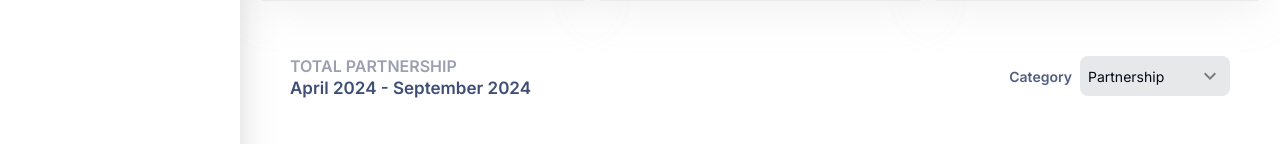
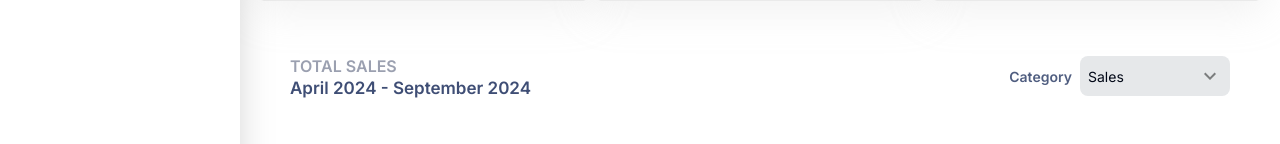
Before and after one commit to David-Maduabuchi/portfolio-kingsrecord, a React (Vite) app: page /admin-dashboard/overview in a window 1280 px wide. Shown: the part 350-494 px from the top of the page. Built offline with nearby package versions, Linux system fonts and the light colour scheme.

Commit message:
second commit

```diff
--- a/src/pages/overview/Overview.tsx
+++ b/src/pages/overview/Overview.tsx
@@ -10,9 +10,9 @@ const Overview = () => {
   const { pathname } = useLocation();
   const [isOpen, setIsOpen] = useState(false);
   // const [isCardOpen, setIsCardOpen] = useState(false);
-  const [selectedOption, setSelectedOption] = useState("Partnership");
+  const [selectedOption, setSelectedOption] = useState("Sales");
   const dropdownRef = useRef<HTMLDivElement>(null);
-  const options = ["Partnership", "Givings"];
+  const options = ["Sales", "Purchases"];
   const userRows = useSelector((state: RootState) => {
     return state.auth_reducer.DBdata;
   });
```
